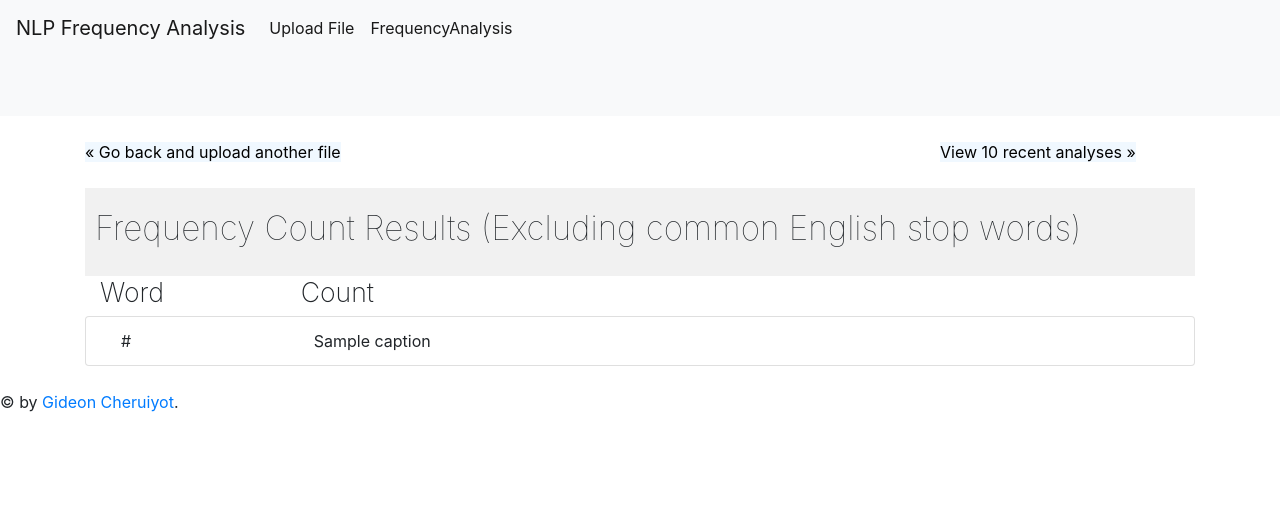
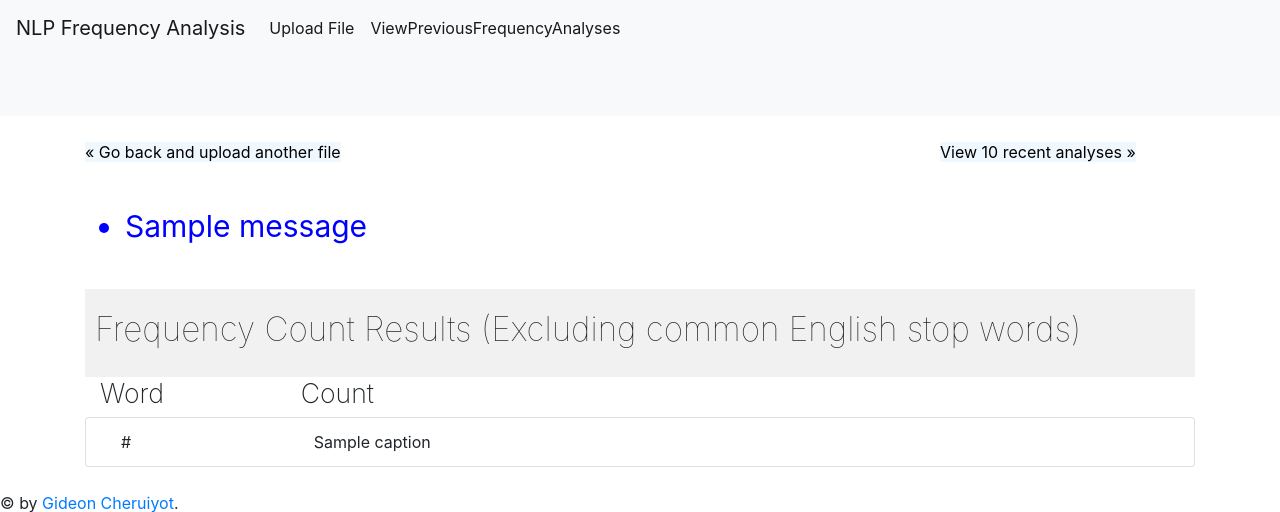
Before and after one commit to GideonCheruiyot/FrequencyAnalysis, a Flask app: template templates/frequencyCounts.html in a window 1280 px wide. Shown: the top 512 px of the page. Run offline with Flask 2, Linux system fonts and the light colour scheme; the template is opened without the code that fills it: most values are stand-ins (such as "Sample title", 1, 10 or a date in 2020); one stand-in notice (Sample message) is shown; some libraries are stand-ins or nearby versions.

Commit message:
corrected file upload to accept text files from any directory
improved front end into more html pages for better user experience

deployed a version to the cloud

```diff
--- a/server.py
+++ b/server.py
@@ -4,9 +4,11 @@ from flask import Flask
 from flask import render_template
 from flask import Response, request, jsonify
 from flask import Flask, render_template, request
+from flask import Flask, flash, request, redirect, render_template
 from werkzeug import secure_filename
 from nltk.tokenize import word_tokenize
 from nltk.probability import FreqDist
+import urllib.request
 import pymongo
 import os
 import datetime
@@ -16,11 +18,14 @@ from nltk import word_tokenize,sent_tokenize
 from nltk.corpus import stopwords
 from nltk.tokenize import RegexpTokenizer
 
+
 # initialize connection to MongoDB and retrieve access to data files
-client = pymongo.MongoClient("mongodb://Bedoki12:Bedoki12@ds151007.mlab.com:51007/heroku_v25h8865")
+#client = pymongo.MongoClient("mongodb://Bedoki12:Bedoki12@ds151007.mlab.com:51007/heroku_v25h8865")
 
-#client = pymongo.MongoClient("mongodb://Bedoki:Bedoki12@cluster0-shard-00-00-p63uk.gcp.mongodb.net:27017,cluster0-shard-00-01-p63uk.gcp.mongodb.net:27017,cluster0-shard-00-02-p63uk.gcp.mongodb.net:27017/test?ssl=true&replicaSet=Cluster0-shard-0&authSource=admin&retryWrites=true&w=majority")
-db = client.heroku_v25h8865
+client = pymongo.MongoClient("mongodb://Bedoki:Bedoki12@cluster0-shard-00-00-p63uk.gcp.mongodb.net:27017,cluster0-shard-00-01-p63uk.gcp.mongodb.net:27017,cluster0-shard-00-02-p63uk.gcp.mongodb.net:27017/test?ssl=true&replicaSet=Cluster0-shard-0&authSource=admin&retryWrites=true&w=majority")
+#db = client.heroku_v25h8865
+db = client.HumanPractice
+
 
 collection = db.Freq
 
@@ -29,6 +34,12 @@ nltk.download('punkt')
 nltk.download('stopwords')
 
 app = Flask(__name__)
+app.secret_key = "secret key"
+APP_ROOT = os.path.dirname(os.path.abspath(__file__))
+UPLOAD_FOLDER = os.path.join(APP_ROOT, 'static/uploads')
+app.config['UPLOAD_FOLDER'] = UPLOAD_FOLDER
+
+app.config['MAX_CONTENT_LENGTH'] = 16 * 1024 * 1024
 
 
 def remove_non_ascii(words):
@@ -69,7 +80,7 @@ def replace_numbers(words):
     return remove_numbers
 
 
-
+#normalize the text for processing
 def normalize(words):
     words = remove_non_ascii(words)
     words = to_lowercase(words)
@@ -95,71 +106,94 @@ def stem_words(words):
         stems.append(stem)
     return stems
 
+ALLOWED_EXTENSIONS = set(['txt'])
+
+#only allowed extensions
+def allowed_file(filename):
+    return '.' in filename and filename.rsplit('.', 1)[1].lower() in ALLOWED_EXTENSIONS
+
+@app.route('/')
+def upload_form():
+    return render_template('upload.html')
+
 @app.route('/FrequencyCount', methods=['GET','POST'])
 def FrequencyCount():
     if request.method == 'POST':
-        # for secure filenames. Read the documentation.
+        # check if the post request has the file part
+        if 'myfile' not in request.files:
+            flash('No file part')
+            return render_template('frequencyCounts.html')
         file = request.files['myfile']
-        filename = secure_filename(file.filename)
+        if file.filename == '':
 
-        with open(filename) as f:
+            flash('Error! No file selected for uploading')
+            return render_template('frequencyCounts.html')
+
+        #check if file is valid
+        if file and allowed_file(file.filename):
+            filename = secure_filename(file.filename)
+            file.save(os.path.join(app.config['UPLOAD_FOLDER'], filename))
+            with open(os.path.join(app.config['UPLOAD_FOLDER'], filename)) as f:
         #with open("/Users/mercytich/Desktop/filename") as f:
-            file_content = f.read()
-            tokenized_word=word_tokenize(file_content)
-            tokenized_word = [word for word in tokenized_word if word.isalpha()]
-            tokenized_word = normalize(tokenized_word)
-            tokenized_word = stem_words(tokenized_word)
-            fdist_withStopwords = FreqDist(tokenized_word)
-            with_Stopwords_25 = fdist_withStopwords.most_common(25)
-            fdist_withoutStopwords = FreqDist(remove_stopwords(tokenized_word))
-            without_Stopwords_25 = fdist_withoutStopwords.most_common(25)
+                file_content = f.read()
+                print(file_content)
+                tokenized_word=word_tokenize(file_content)
+                tokenized_word = [word for word in tokenized_word if word.isalpha()]
+                tokenized_word = normalize(tokenized_word)
+                tokenized_word = stem_words(tokenized_word)
+                fdist_withStopwords = FreqDist(tokenized_word)
+                with_Stopwords_25 = fdist_withStopwords.most_common(25)
+                fdist_withoutStopwords = FreqDist(remove_stopwords(tokenized_word))
+                without_Stopwords_25 = fdist_withoutStopwords.most_common(25)
 
-            #add  (original text, stop words setting, and resulting word frequencies) to the mongodb collection
-            stopwords_flag= "No_Stopwords"
-            is_checked = request.form.get('option_1')
-            if(is_checked=='on'):
+                #add  (original text, stop words setting, and resulting word frequencies) to the mongodb collection
                 stopwords_flag= "No_Stopwords"
-                without_stopwords_data = {
-                        'original_text': file_content,
-                        'stop_words_setting': stopwords_flag,
-                        'word_frequencies': without_Stopwords_25
-                    }
-                #result = collection.insert_one(without_stopwords_data)
-                collection.insert(without_stopwords_data)
+                #store data without stopwords in db
+                is_checked = request.form.get('option_1')
+                if(is_checked=='on'):
+                    stopwords_flag= "No_Stopwords"
+                    without_stopwords_data = {
+                            'original_text': file_content,
+                            'stop_words_setting': stopwords_flag,
+                            'word_frequencies': without_Stopwords_25
+                        }
+                    #result = collection.insert_one(without_stopwords_data)
+                    collection.insert(without_stopwords_data)
 
-            else:
-            #with stopwords
-                stopwords_flag = "Includes_Stopwords"
-                stopwords_data = {
-                        'original_text': file_content,
-                        'stop_words_setting': stopwords_flag,
-                        'word_frequencies': with_Stopwords_25
-                    }
+                else:
+                #store data with stopwords in mongo db
+                    stopwords_flag = "Includes_Stopwords"
+                    stopwords_data = {
+                            'original_text': file_content,
+                            'stop_words_setting': stopwords_flag,
+                            'word_frequencies': with_Stopwords_25
+                        }
 
-                #result = collection.insert_one(stopwords_data)
-                collection.insert(stopwords_data)
+                    #result = collection.insert_one(stopwords_data)
+                    collection.insert_one(stopwords_data)
+
+                #store results in mongo database then push to frontend
+                return render_template('frequencyCounts.html', results=without_Stopwords_25)
+        else:
+            #File type error exception
+            flash('Wrong file type! Allowed file types are txt')
+            return render_template('frequencyCounts.html')
 
 
-            #store results in mongo database then push to frontend
-            return render_template('frequencyCounts.html', results=without_Stopwords_25)
     else:
         return "OK"
 
-
-
-@app.route('/Upload', methods=['GET', 'POST'])
-def Upload():
-    return render_template('upload.html')
 
 #fetch analysis from mongod database
 @app.route('/FrequencyAnalysis', methods=['GET','POST'])
 def FrequencyAnalysis():
     #query to pull the most recent 11 items from mongo database
     myresult = collection.find().skip(collection.count() - 11)
+
     list   = []
     for i in myresult:
         list.append(i)
-
+    print(list)
 
     return render_template('analysis.html', list = list)
 
@@ -281,6 +315,8 @@ class Stemmer:
                 self.set("e")
 
 
+#stemming algo
+
     def stem(self, p, i, j):
         self.str = p
         self.x = j
--- /dev/null
+++ b/static/uploads/example.txt
@@ -0,0 +1 @@
+talk talks talking and talked to all be forms of talk and passes passed, and passing to all be forms of pass cat and cats
--- /dev/null
+++ b/static/uploads/sample.txt
@@ -0,0 +1,5 @@
+I would love to try or hear the sample audio your app can produce. I do not want to purchase, because I've purchased so many apps that say they do something and do not deliver.
+
+Can you please add audio samples with text you've converted? I'd love to see the end results.
+
+Thanks!
--- a/templates/analysis.html
+++ b/templates/analysis.html
@@ -36,7 +36,7 @@ font-weight: 200px;
 {% block content %}
 <br>
    <div align = "left" class = "one col-md-9">
-<a href="http://127.0.0.1:5000/Upload" class="previous">&laquo; Go back and upload another file</a>
+<a href="https://humanpracticefrequencyanalysis.herokuapp.com" class="previous">&laquo; Go back and upload another file</a>
 </div>
 
 <div class="container mt-3">
--- a/templates/frequencyCounts.html
+++ b/templates/frequencyCounts.html
@@ -16,6 +16,11 @@ h2 {
   background-color: #f1f1f1;
   padding: 20px 10px;
 }
+.flashes{
+  color: blue;
+  font-size: 30px;
+}
+
 .lol {
   overflow: hidden;
   background-color: azure;
@@ -55,13 +60,27 @@ h5 {
 	<div class="container">
 		<div class = "row">
   <div align = "left" class = "one col-md-9">
-<a href="http://127.0.0.1:5000/Upload" class="previous">&laquo; Go back and upload another file</a>
+<a href="https://humanpracticefrequencyanalysis.herokuapp.com/" class="previous">&laquo; Go back and upload another file</a>
 </div>
 <div class = "two col-md-3">
-<a href="http://127.0.0.1:5000/FrequencyAnalysis" class="next"> View 10 recent analyses &raquo;</a>
+<a href="https://humanpracticefrequencyanalysis.herokuapp.com/FrequencyAnalysis" class="next"> View 10 recent analyses &raquo;</a>
 </div>
 </div>
 <br>
+
+<p>
+  {% with messages = get_flashed_messages() %}
+    {% if messages %}
+    <ul class=flashes>
+    {% for message in messages %}
+      <li>{{ message }}</li>
+    {% endfor %}
+    </ul>
+    {% endif %}
+  {% endwith %}
+</p>
+<br>
+
 
 	    <div class="topclass">
 	      <h2>Frequency Count Results (Excluding common English stop words)</h2>
--- a/templates/layout.html
+++ b/templates/layout.html
@@ -25,15 +25,15 @@
   <button class="navbar-toggler" type="button" data-toggle="collapse" data-target="#navbarTogglerDemo03" aria-controls="navbarTogglerDemo03" aria-expanded="false" aria-label="Toggle navigation">
     <span class="navbar-toggler-icon"></span>
   </button>
-  <a class="navbar-brand" href="http://127.0.0.1:5000/Upload">NLP Frequency Analysis</a>
+  <a class="navbar-brand" href="https://humanpracticefrequencyanalysis.herokuapp.com">NLP Frequency Analysis</a>
 
   <div class="collapse navbar-collapse" id="navbarTogglerDemo03">
     <ul class="navbar-nav mr-auto mt-2 mt-lg-0">
       <li class="nav-item active">
-        <a class="nav-link" href="http://127.0.0.1:5000/Upload">Upload File</a>
+        <a class="nav-link" href="https://humanpracticefrequencyanalysis.herokuapp.com">Upload File</a>
       </li>
       <li class="nav-item active">
-        <a class="nav-link" href="http://127.0.0.1:5000/FrequencyAnalysis">FrequencyAnalysis</a>
+        <a class="nav-link" href="https://humanpracticefrequencyanalysis.herokuapp.com/FrequencyAnalysis">ViewPreviousFrequencyAnalyses</a>
       </li>
     </ul>
   </div>
--- a/templates/upload.html
+++ b/templates/upload.html
@@ -118,7 +118,7 @@ h5 {
 <a href="http://127.0.0.1:5000/Upload" class="previous"></a>
 </div>
 <div class = "two col-md-3">
-<a href="http://127.0.0.1:5000/FrequencyAnalysis" class="next"> View 10 recent analyses &raquo;</a>
+<a href="https://humanpracticefrequencyanalysis.herokuapp.com/FrequencyAnalysis" class="next"> View 10 recent analyses &raquo;</a>
 </div>
 </div>
 <br>
@@ -131,6 +131,7 @@ h5 {
 
 <br>
 <br>
+
 
 <div class="lol col-md-11 row">
 
```
Also changed, not shown: src/Image1.png, src/Image2.png, src/Image3.png, 4 other files.
